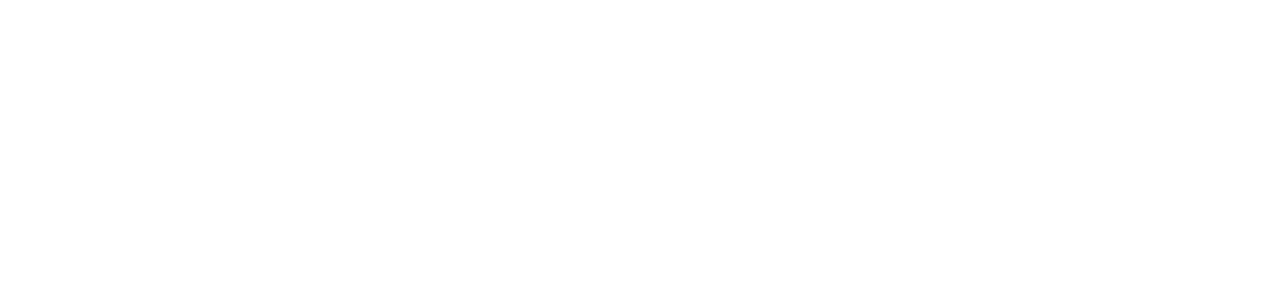
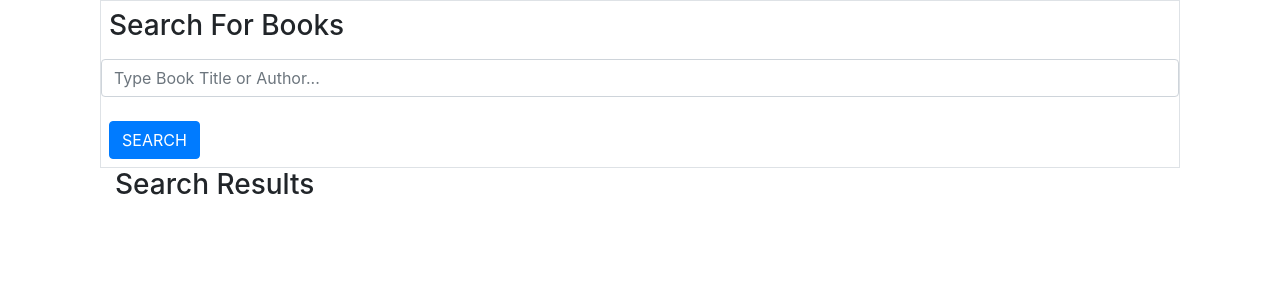
Before and after one commit to maxlechner/googleBookSearch, a React (Create React App) app in the folder client/: page / in a window 1280 px wide. Shown: the top 300 px of the page. Built offline with nearby package versions, Linux system fonts and the light colour scheme.

Commit message:
update components to render correctly

```diff
--- a/client/src/App.js
+++ b/client/src/App.js
@@ -1,7 +1,7 @@
 import { BrowserRouter as Router, Route, Switch } from "react-router-dom";
 import React from "react";
 // import Header from "./components/Header";
-// import Search from "./pages/Search";
+import Search from "./pages/SearchPage";
 import Saved from "./pages/SavedPage";
 
 function App() {
@@ -9,7 +9,7 @@
     <Router>
       {/* <Header/> */}
       <Switch>
-          {/* <Route exact strict  path="/" component={Search}/> */}
+          <Route exact strict  path="/" component={Search}/>
           <Route exact strict  path="/saved" component={Saved}/>
           {/* <Route exact path="*" component={Search} /> */}
         </Switch>
--- /dev/null
+++ b/client/src/components/BookCard/index.js
@@ -0,0 +1,43 @@
+import React, { useState } from "react";
+// import {Row, Col} from "../Grid"
+// import { Card, Button, Col, Row, Modal } from "react-bootstrap";
+
+const BookCard = props => {
+
+
+    return (
+      <div className="container">
+        <h3>Search Results</h3>
+        {props.books.map((book) => {
+          return (
+            <div className="card mb-3">
+              <div className="card-body">
+                <div className="row">
+                  <div className='col-8'>
+                    <h4 className="">{book.title}</h4>
+                    <h5 className="">{book.authors}</h5>
+                  </div>
+                  <div className='col-4  justify-content-end'>
+                    <a href={book.link} target="_blank" rel="noreferrer"> <button className="btn-primary btn m-2"> VIEW</button> </a>
+                    <button className=" btn btn-success m-2" id={book.id} onClick={(event) => props.handleSavedButton(event)} > SAVE </button>
+                  </div>
+                </div>
+                <div className=" row " key={book._id}>
+                <div className="col-2">
+                  <img src={book.image} alt={book.title} />
+                </div>
+                <div className="col-10 pl-2">
+                  <p className=" pr-3">{book.description}</p>
+                </div>
+              </div>
+
+            </div>
+          </div>
+
+          )
+        })}
+      </div>
+    );
+  };
+
+export default BookCard
--- /dev/null
+++ b/client/src/components/Form/index.js
@@ -0,0 +1,31 @@
+import React from "react";
+
+const SearchForm = props => {
+  return (
+    <form className="border">
+      <div className="form-group ">
+        <label className="BookSearchLabel m-2">
+          <h3>Search For Books</h3>
+        </label>
+
+        <input
+          className="col-12 form-control "
+          value={props.search}
+          type="text"
+          name="searchBook"
+          placeholder="Type Book Title or Author..."
+          onChange={props.handleInputChange}
+        />
+      </div>
+      <button
+        type="submit"
+        className=" btn btn-primary m-2"
+        onClick={props.handleFormSubmit}
+      >
+        SEARCH
+    </button>
+    </form>
+  );
+};
+
+export default SearchForm;
--- a/client/src/index.js
+++ b/client/src/index.js
@@ -1,8 +1,12 @@
 import React from "react";
 import ReactDOM from "react-dom";
-import "./index.css";
 import App from "./App";
-import registerServiceWorker from "./registerServiceWorker";
+import "bootstrap/dist/css/bootstrap.min.css";
+// import "./index.css";
 
-ReactDOM.render(<App />, document.getElementById("root"));
-registerServiceWorker();
+ReactDOM.render(
+    <React.StrictMode>
+      <App />
+    </React.StrictMode>,
+    document.getElementById("root")
+  );
--- a/client/src/pages/SavedPage.js
+++ b/client/src/pages/SavedPage.js
@@ -1,5 +1,5 @@
 import React, { useEffect, useState } from "react";
-import API from "../utils/api";
+import API from "../utils/API";
 
 function SavedPage() {
     const [books, setBooks] = useState([]);
--- /dev/null
+++ b/client/src/pages/SearchPage.js
@@ -0,0 +1,79 @@
+import React, { useState } from "react";
+import API from "../utils/API";
+import SearchForm from "../components/Form";
+import BookCard from "../components/BookCard";
+
+
+
+const SearchBooks = () => {
+  const [search, setSearch] = useState('');
+  const [books, setBooks] = useState([]);
+  const [error, setError] = useState('');
+
+  const handleInputChange = e => {
+    setSearch(e.target.value);
+    console.log(e.target.value)
+  };
+
+  const handleSubmit = e => {
+    e.preventDefault();
+    API.getBooksGoo(search)
+    .then(res => {
+      if (res.data.items === "error") {
+        throw new Error(res.data.items);
+      }
+      else {
+        let results = res.data.items
+        results = results.map(result => {
+          result = {
+            key: result.id,
+            id: result.id,
+            title: result.volumeInfo.title,
+            authors: result.volumeInfo.authors,
+            description: result.volumeInfo.description,
+            image: result.volumeInfo.imageLinks.thumbnail,
+            link: result.volumeInfo.infoLink
+          }
+          return result;
+        })
+        setBooks(results)
+        setSearch("");
+      }
+    })
+    .catch(err => setError(error));
+  }
+
+
+
+  const handleSavedButton = e => {
+    e.preventDefault();
+    let savedBooks = books.filter(book => book.id === e.target.id)
+    savedBooks = savedBooks[0]
+    API.saveBook(savedBooks)
+      .then(console.log(savedBooks))
+      .catch(err => console.log(err))
+      .then(alert("Great choice! The book has been saved!"))
+  };
+
+
+
+  return (
+    <div className='container fluid'>
+      <div className='container'>
+        <div className='row'>
+          <div className='col-12'>
+            <SearchForm
+              handleFormSubmit={handleSubmit}
+              handleInputChange={handleInputChange}
+            />
+          </div>
+        </div>
+      </div>
+      <div className='container' >
+        <BookCard books={books} handleSavedButton={handleSavedButton} />
+      </div>
+    </div>
+  );
+};
+
+export default SearchBooks;
--- a/package.json
+++ b/package.json
@@ -22,6 +22,7 @@
     "axios": "^0.21.1",
     "express": "^4.16.3",
     "if-env": "^1.0.4",
-    "mongoose": "^5.12.2"
+    "mongoose": "^5.12.2",
+    "react-router-dom": "^5.2.0"
   }
 }
```
Also changed, not shown: client/src/components/Result/Result.js (renamed from client/src/components/Result.js), client/src/components/SaveBookButton/SaveBookButton.js (added), 1 other file (tests, documents, lock files or other folders).
